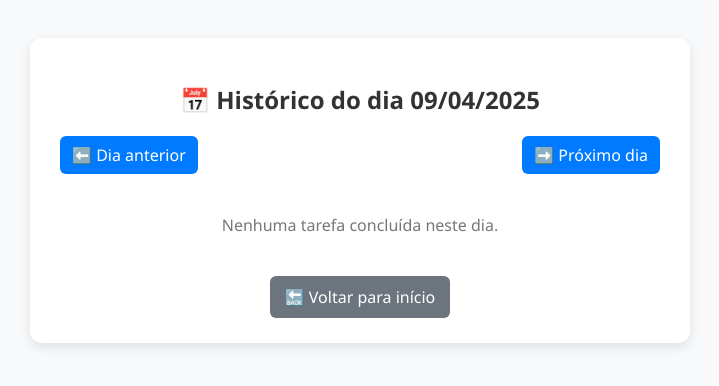
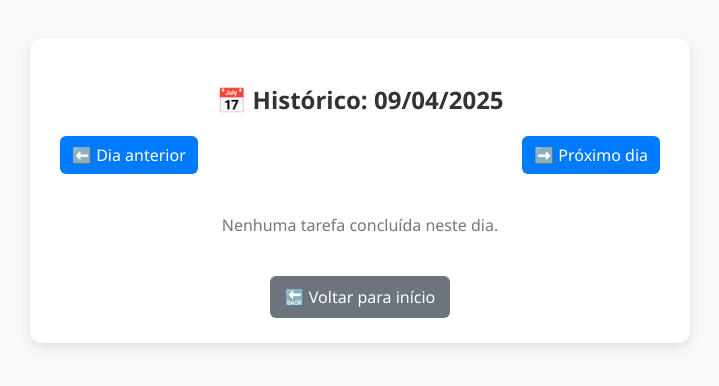
Before and after one commit to alexiiavieirac/taskapp, a Flask app: page /historico in a window 1280 px wide. Shown: the top 386 px of the page, without its empty margins (280-999 px from the left). Run offline with Flask 3, Linux system fonts and the light colour scheme; a user stored in the database is signed in.

Commit message:
adicionando o histórico

```diff
--- a/templates/historico.html
+++ b/templates/historico.html
@@ -8,7 +8,7 @@
 <body class="historico-body">
 
     <div class="historico-container">
-        <h2 class="historico-titulo">📅 Histórico do dia <span>{{ data }}</span></h2>
+        <h2 class="historico-titulo">📅 Histórico: <span>{{ data }}</span></h2>
 
         <div class="navegacao">
             <a class="navegacao-btn" href="{{ url_for('historico', data=dia_anterior) }}">⬅️ Dia anterior</a>
--- a/templates/index.html
+++ b/templates/index.html
@@ -51,6 +51,7 @@
             <a href="{{ url_for('ver_pedidos') }}">📩 Pedidos</a>
             <a href="{{ url_for('ranking') }}">🏆 Ranking</a>
             <a href="{{ url_for('historico') }}">📅 Histórico</a>
+            <a href="{{ url_for('configuracoes') }}" onclick="toggleSettings()">⚙️ Configurações</a>
         </div>
     </div>
 
```
